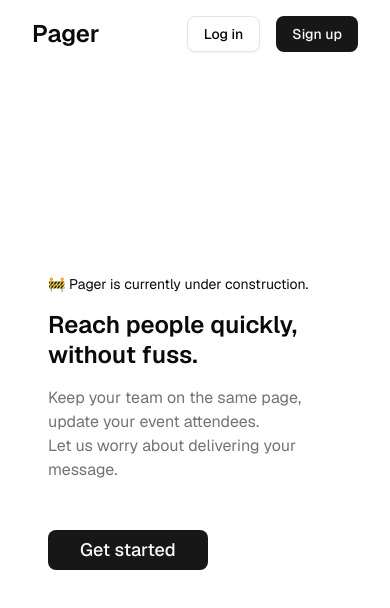
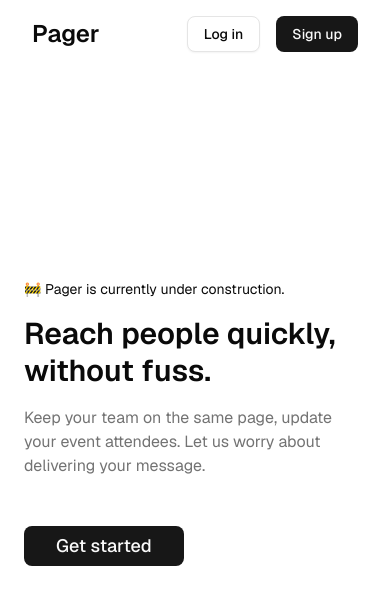
Before and after one commit to samdev-7/pager-web, a Next.js app: page / in a window 390 px wide. Shown: the top 608 px of the page. Built offline with nearby package versions, Linux system fonts and the light colour scheme.

Commit message:
Do not new line on mobile

```diff
--- a/components/landing/Landing.tsx
+++ b/components/landing/Landing.tsx
@@ -10,19 +10,20 @@ export default function Landing() {
       <LandingNav />
       <div className="min-h-screen w-full flex justify-center">
         <div className="grid lg:grid-cols-3 w-full max-w-6xl">
-          <div className="flex flex-col lg:col-span-2 items-left justify-center p-12 lg:p-6 space-y-4 sm:space-y-6 ">
+          <div className="flex flex-col lg:col-span-2 items-left justify-center p-6 sm:p-12 md:p-18 xl:p-6 space-y-4 sm:space-y-6 ">
             <div className="flex text-sm sm:text-base">
               <p>🚧 Pager is currently under construction.</p>
             </div>
             <div className="space-y-4">
-              <h2 className="font-semibold text-2xl sm:text-5xl leading-tight">
+              <h2 className="font-semibold text-3xl sm:text-5xl leading-tight">
                 Reach people quickly,
                 <br />
                 without fuss.
               </h2>
-              <p className="text-base sm:text-lg text-muted-foreground">
+              <p className="sm:text-lg text-muted-foreground">
                 Keep your team on the same page, update your event attendees.
-                <br />
+                <span className="sm:hidden"> </span>
+                <br className="hidden sm:block" />
                 Let us worry about delivering your message.
               </p>
             </div>
```
